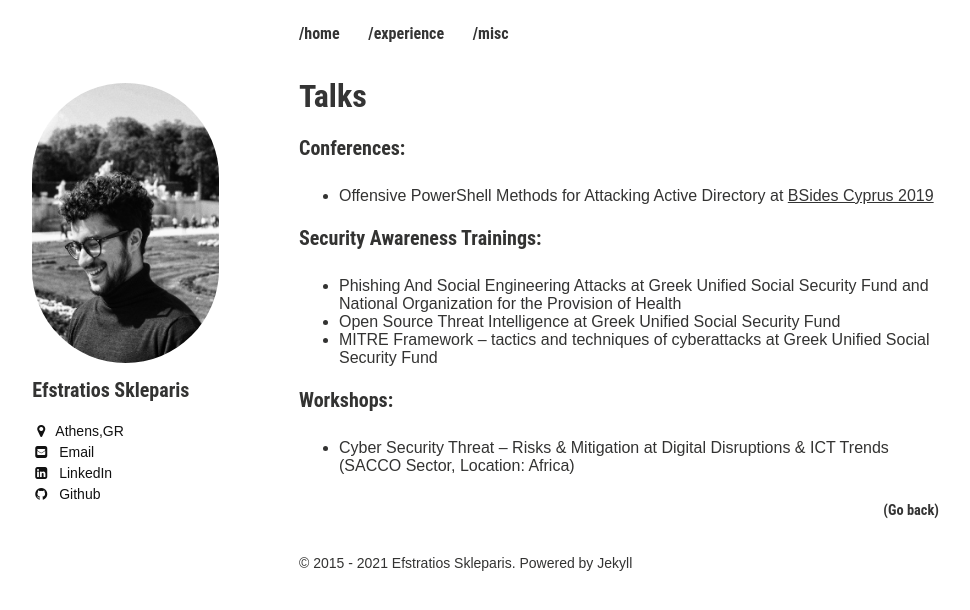
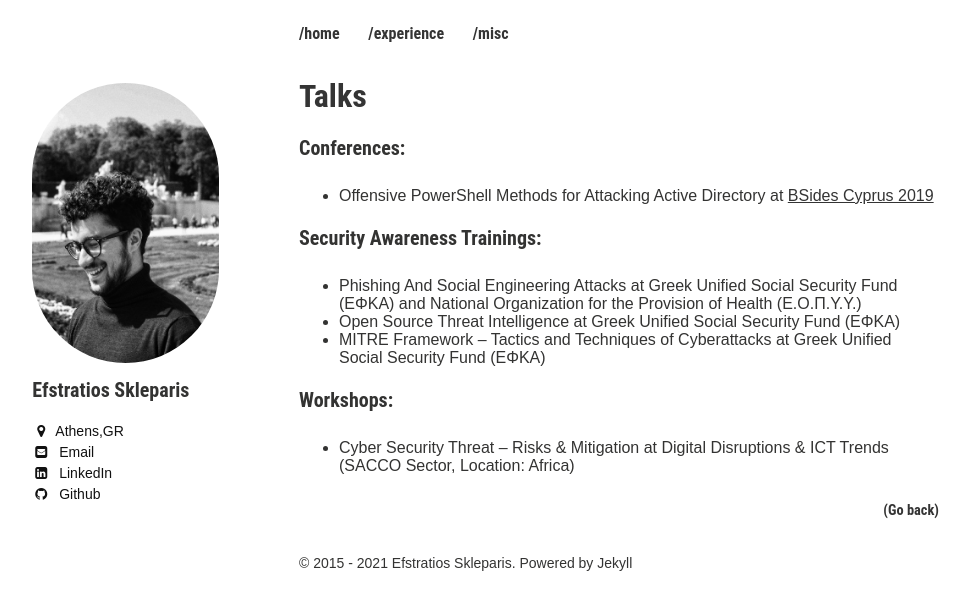
Before and after one commit to efstratios/efstratios.github.io, a Jekyll site: the page built from talks/index.md, in a window 1280 px wide. Shown: the top 610 px of the page, without its empty margins (21-991 px from the left). Built offline with Jekyll 4.4.1, drawn with Linux system fonts in a browser that asks for light colours.

Commit message:
updated talks

```diff
--- a/talks/index.md
+++ b/talks/index.md
@@ -9,10 +9,10 @@
 * Offensive PowerShell Methods for Attacking Active Directory at [BSides Cyprus 2019](https://bsidescyprus.com/){:target="_blank" rel="noopener"}
 
 ### Security Awareness Trainings:
-* Phishing And Social Engineering Attacks at Greek Unified Social Security Fund and National Organization
-for the Provision of Health
-* Open Source Threat Intelligence at Greek Unified Social Security Fund
-* MITRE Framework – tactics and techniques of cyberattacks at Greek Unified Social Security Fund
+* Phishing And Social Engineering Attacks at Greek Unified Social Security Fund (ΕΦΚΑ) and National Organization
+for the Provision of Health (Ε.Ο.Π.Υ.Υ.)
+* Open Source Threat Intelligence at Greek Unified Social Security Fund (ΕΦΚΑ)
+* MITRE Framework – Tactics and Techniques of Cyberattacks at Greek Unified Social Security Fund (ΕΦΚΑ)
 
 ### Workshops:
 * Cyber Security Threat – Risks & Mitigation at Digital Disruptions & ICT Trends (SACCO Sector, Location: Africa)
```
